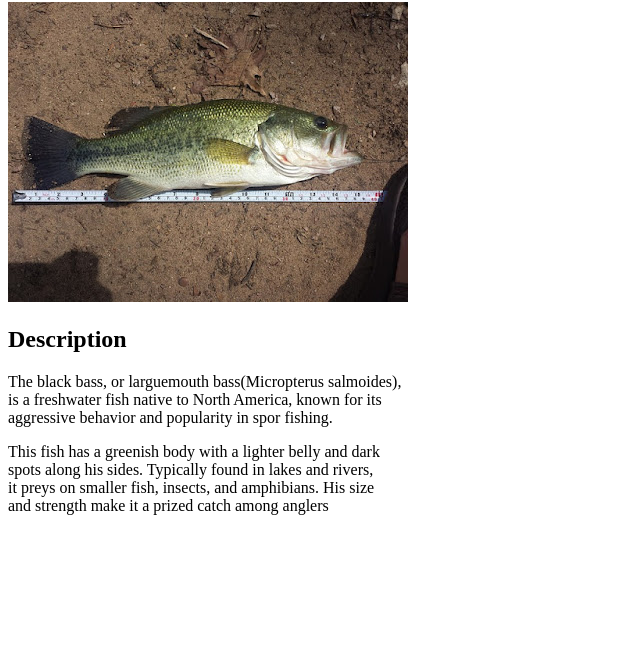
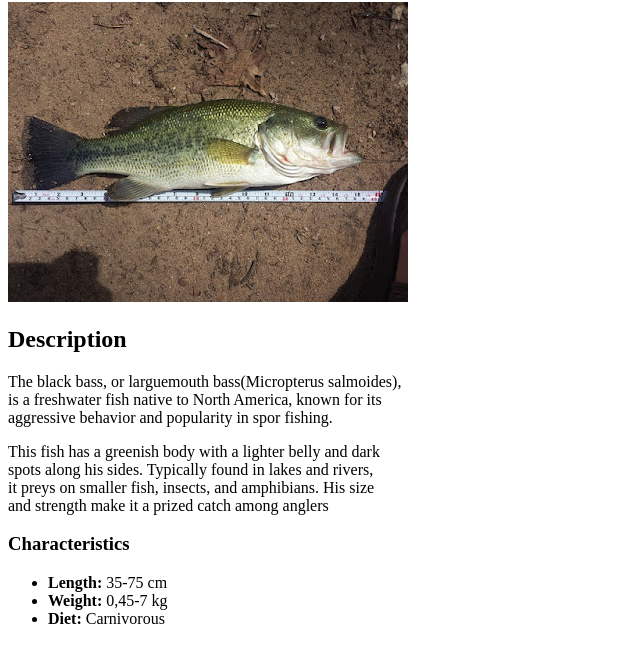
Before and after one commit to Jesusblan/andalucia-nature, a plain HTML site: page species/bass.html in a window 1280 px wide. Shown: the part 78-740 px from the top of the page, without its empty margins (0-640 px from the left). Drawn offline with Linux system fonts and the light colour scheme.

Commit message:
added characteristics list to bass.html

```diff
--- a/species/bass.html
+++ b/species/bass.html
@@ -17,5 +17,11 @@
         spots along his sides. Typically found in lakes and rivers, <br>
         it preys on smaller fish, insects, and amphibians. His size<br>
         and strength make it a prized catch among anglers</p>
+    <h3>Characteristics</h3>
+    <ul>
+        <li><strong>Length:</strong> 35-75 cm</li>
+        <li><strong>Weight:</strong> 0,45-7 kg</li>
+        <li><strong>Diet:</strong> Carnivorous</li>
+    </ul>
 </body>
 </html>
```
